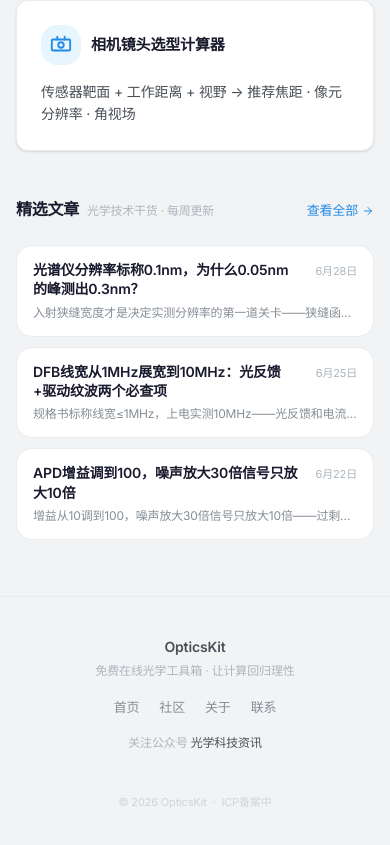
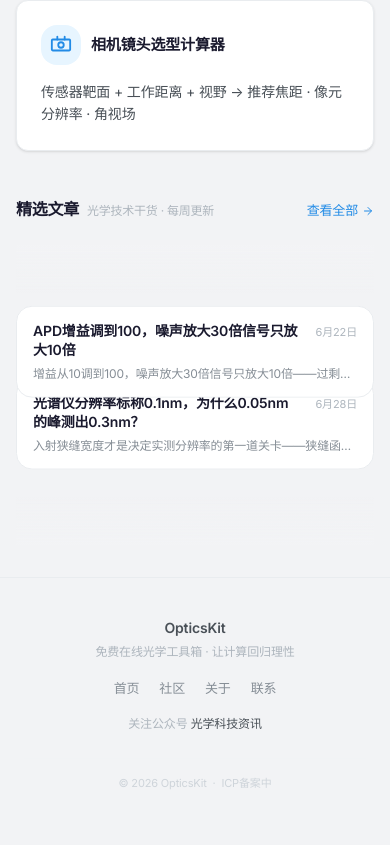
Before and after one commit to wolfoxbmm/opticskit, a Next.js app: page / in a window 390 px wide. Shown: the part 1912-2757 px from the top of the page. Built offline with nearby package versions, Linux system fonts and the light colour scheme.

Commit message:
feat: auto-scrolling article section with gradient fades

```diff
--- a/src/app/page.tsx
+++ b/src/app/page.tsx
@@ -1,4 +1,5 @@
 "use client";
+import React from "react";
 
 
 
@@ -121,7 +122,83 @@ function formatDate(dateStr: string) {
 }
 
 function ArticleSection() {
-  const articles = articlesData.slice(0, 3);
+  const articles = articlesData;
+  const scrollRef = React.useRef<HTMLDivElement>(null);
+  const [paused, setPaused] = React.useState(false);
+  const [userScroll, setUserScroll] = React.useState(false);
+  const timerRef = React.useRef<ReturnType<typeof setTimeout>>(undefined);
+  const posRef = React.useRef<number[]>(articles.map((_, i) => i * 72));
+  const GAP = 12;
+  const STEP = 72;
+
+  // Auto-scroll loop
+  React.useEffect(() => {
+    const el = scrollRef.current;
+    if (!el) return;
+
+    const cards = el.querySelectorAll<HTMLElement>('.scroll-card');
+    const TOTAL = cards.length;
+
+    function layout() {
+      const stageH = el!.clientHeight;
+      const topPad = 36;
+      const visibleH = stageH - 72;
+      const CARD_H = 60;
+
+      cards.forEach((card, i) => {
+        let y = posRef.current[i];
+        while (y < -STEP) y += STEP * TOTAL;
+        while (y > visibleH + STEP) y -= STEP * TOTAL;
+
+        const screenY = topPad + y;
+        card.style.transform = `translateY(${Math.round(screenY)}px)`;
+
+        const cy = screenY + CARD_H / 2;
+        const fadeTop = topPad + 28;
+        const fadeBottom = topPad + visibleH - 28;
+
+        if (cy < fadeTop) {
+          card.style.opacity = String(Math.max(0, 1 - (fadeTop - cy) / (fadeTop - topPad)));
+        } else if (cy > fadeBottom) {
+          card.style.opacity = String(Math.max(0, 1 - (cy - fadeBottom) / ((stageH - topPad) - fadeBottom)));
+        } else {
+          card.style.opacity = '1';
+        }
+      });
+    }
+
+    function scrollBy(delta: number) {
+      for (let i = 0; i < TOTAL; i++) {
+        posRef.current[i] -= delta;
+        if (posRef.current[i] < -STEP) posRef.current[i] += STEP * TOTAL;
+        if (posRef.current[i] > STEP * (TOTAL - 1)) posRef.current[i] -= STEP * TOTAL;
+      }
+      layout();
+    }
+
+    let raf: number;
+    function tick() {
+      if (!paused && !userScroll) scrollBy(0.35);
+      raf = requestAnimationFrame(tick);
+    }
+    raf = requestAnimationFrame(tick);
+
+    const onWheel = (e: WheelEvent) => {
+      e.preventDefault();
+      setUserScroll(true);
+      clearTimeout(timerRef.current);
+      scrollBy(e.deltaY * 0.6);
+      timerRef.current = setTimeout(() => setUserScroll(false), 2000);
+    };
+
+    el.addEventListener('wheel', onWheel, { passive: false });
+    layout();
+
+    return () => {
+      cancelAnimationFrame(raf);
+      el.removeEventListener('wheel', onWheel);
+    };
+  }, [paused, userScroll]);
 
   return (
     <>
@@ -139,25 +216,33 @@ function ArticleSection() {
         </Link>
       </div>
 
-      <div className="flex flex-col gap-2.5 mb-6">
-        {articles.map((a) => (
+      <div
+        ref={scrollRef}
+        className="relative h-[300px] overflow-hidden"
+        onMouseEnter={() => setPaused(true)}
+        onMouseLeave={() => { setPaused(false); setUserScroll(false); }}
+      >
+        {/* Top/bottom gradient fades */}
+        <div className="absolute top-0 left-0 right-0 h-12 z-10 pointer-events-none bg-gradient-to-b from-[#F2F3F5] to-transparent" />
+        <div className="absolute bottom-0 left-0 right-0 h-12 z-10 pointer-events-none bg-gradient-to-t from-[#F2F3F5] to-transparent" />
+
+        {articles.map((a, i) => (
           <Link
             key={a.slug}
             href={`/articles/${a.slug}`}
-            className="group block bg-white border border-[#E9ECEF] rounded-lg px-4 py-3.5 hover:border-[#228BE6]/40 hover:shadow-md hover:translate-x-1 transition-all duration-250"
+            className="scroll-card absolute left-0 right-0 bg-white border border-[#E9ECEF] rounded-lg px-4 py-3.5 hover:border-[#228BE6]/40 hover:shadow-md transition-all duration-250"
+            style={{ opacity: 1 }}
           >
             <div className="flex items-baseline justify-between gap-4">
-              <h3 className="text-[14px] font-semibold text-[#1A1A2E] group-hover:text-[#228BE6] transition-colors leading-snug flex-1 min-w-0">
+              <h3 className="text-[14px] font-semibold text-[#1A1A2E] flex-1 min-w-0 leading-snug hover:text-[#228BE6] transition-colors">
                 {a.title}
               </h3>
               <span className="text-[11px] text-[#ADB5BD] whitespace-nowrap flex-shrink-0">{formatDate(a.date)}</span>
             </div>
-            <p className="text-[12px] text-[#868E96] mt-1 line-clamp-1 sm:line-clamp-2">{a.summary}</p>
+            <p className="text-[12px] text-[#868E96] mt-1 truncate">{a.summary}</p>
           </Link>
         ))}
       </div>
-
-
     </>
   );
 }
```
